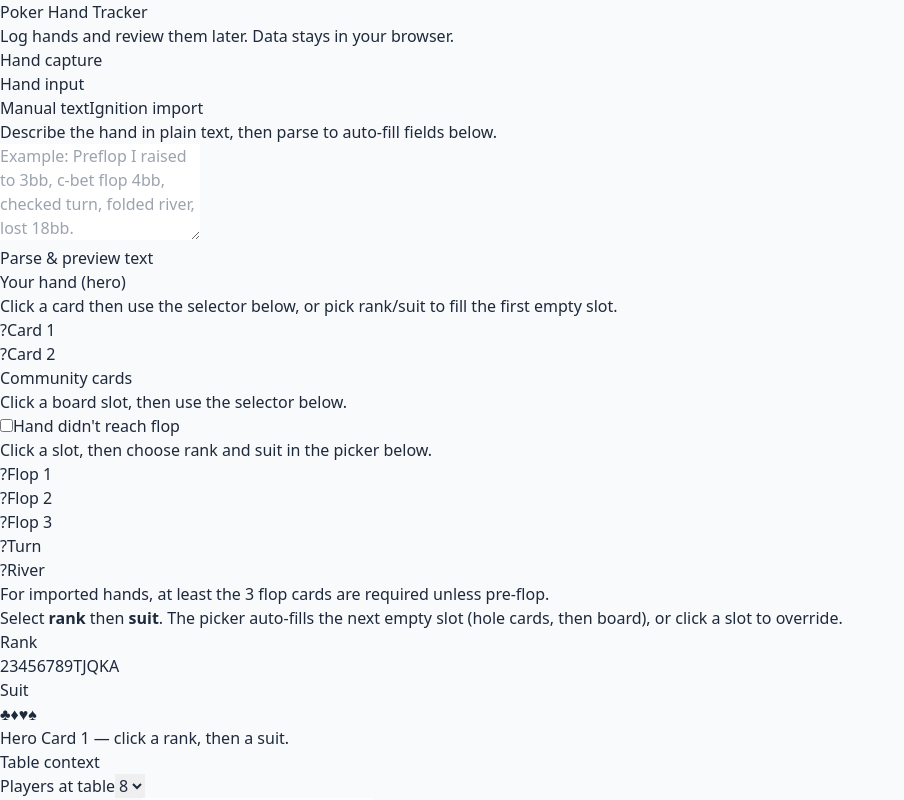
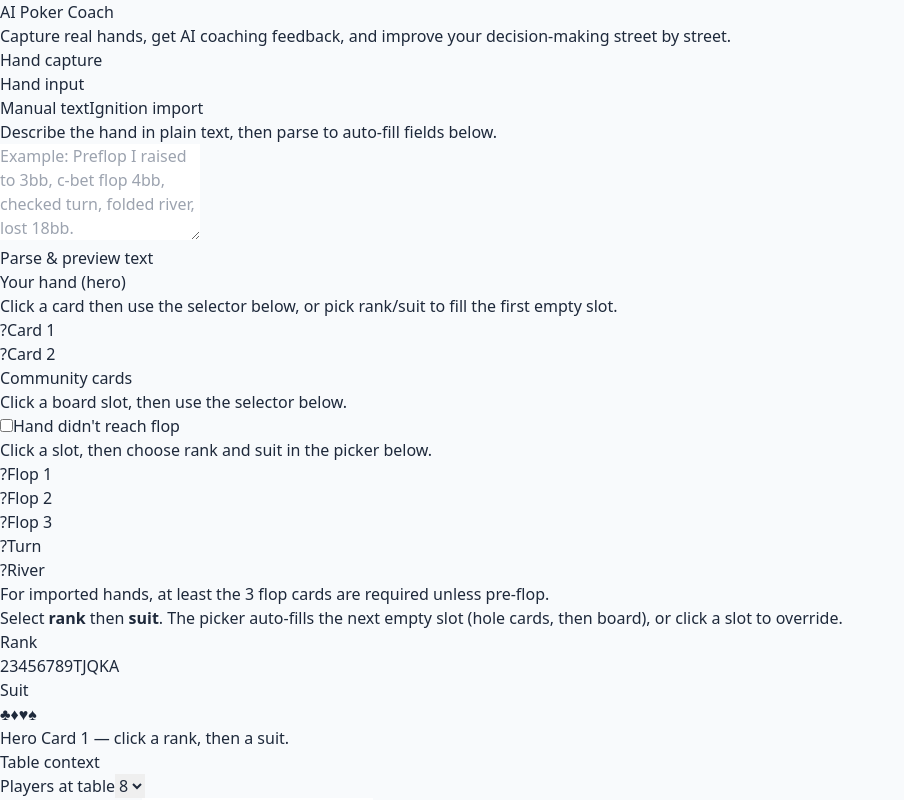
Before and after one commit to lyleseebeck/ai-poker-coach, a React (Vite) app: page / in a window 1280 px wide. Shown: the top 800 px of the page, without its empty margins (0-904 px from the left). Built offline with nearby package versions, Linux system fonts and the light colour scheme.

Commit message:
Update app header copy to AI Poker Coach

```diff
--- a/src/App.jsx
+++ b/src/App.jsx
@@ -184,9 +184,9 @@ export function App() {
   return (
     <div className="max-w-2xl mx-auto px-4 py-8">
       <header className="mb-8">
-        <h1 className="text-2xl font-semibold text-slate-800">Poker Hand Tracker</h1>
+        <h1 className="text-2xl font-semibold text-slate-800">AI Poker Coach</h1>
         <p className="text-slate-500 text-sm mt-1">
-          Log hands and review them later. Data stays in your browser.
+          Capture real hands, get AI coaching feedback, and improve your decision-making street by street.
         </p>
       </header>
 
```
